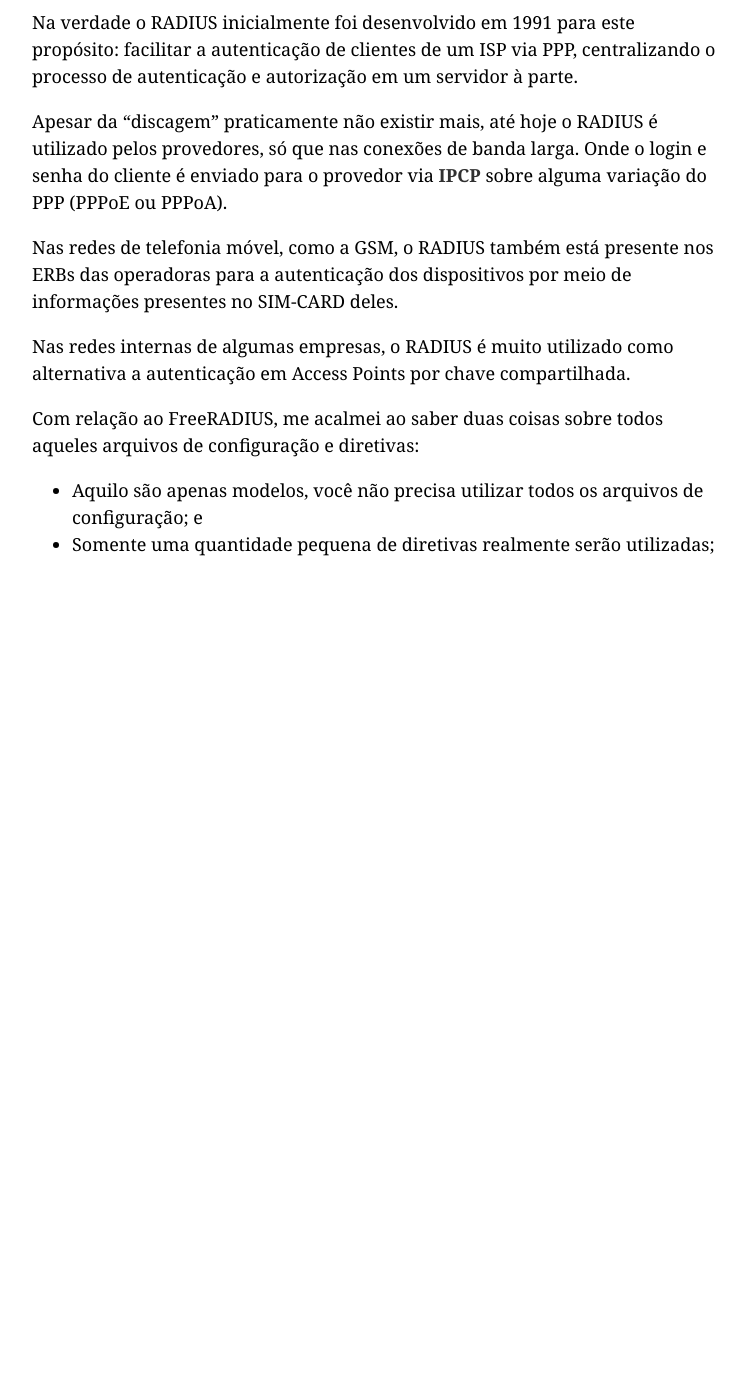
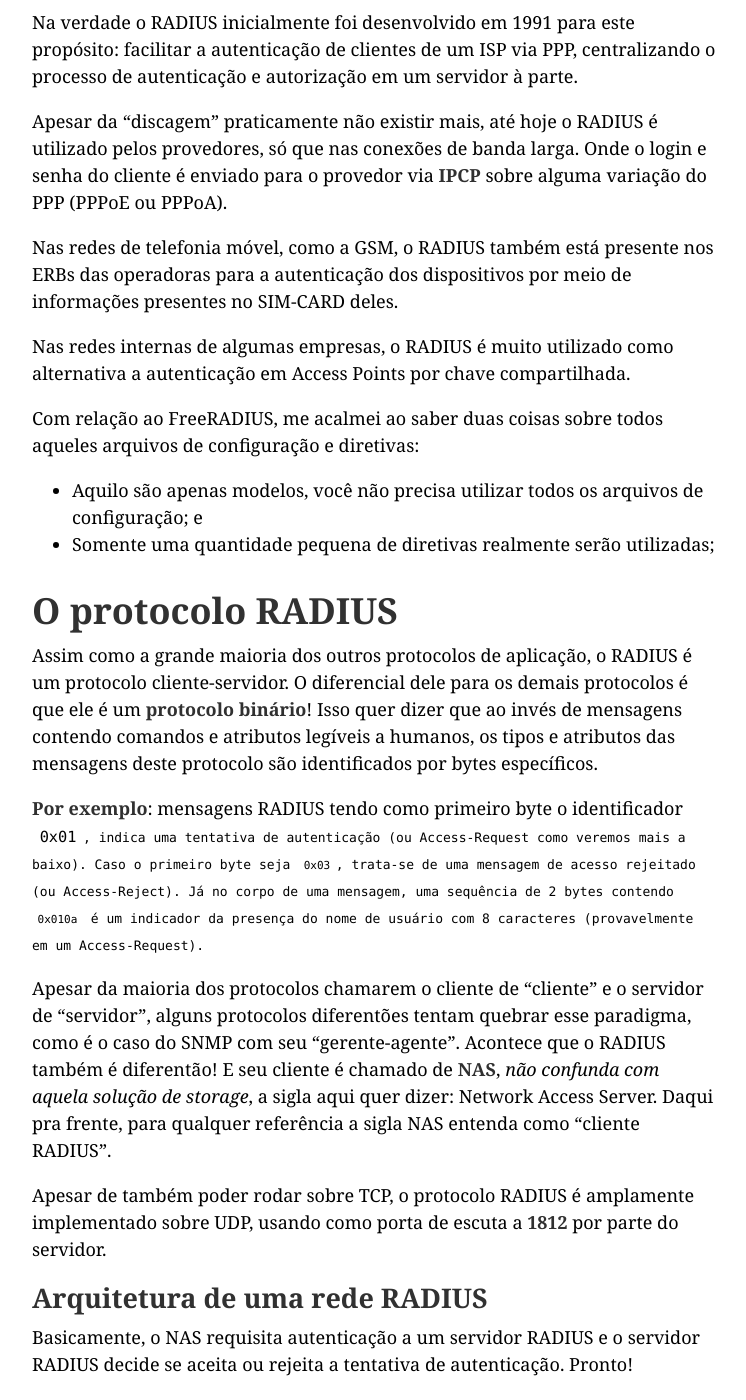
Before and after one commit to Kingm0b/jekyll-minimal-theme, a Jekyll site: the page built from _posts/2017-01-21-entendendo-freeradius.md, in a window 1280 px wide and 1400 px high, scrolled down 1684 px. Shown: the whole window, without its empty margins (266-1012 px from the left). Built offline with Jekyll 4.4.1, drawn with Linux system fonts in a browser that asks for light colours; before the commit the page ends 2314 px from its top, so only the background shows below that; some of the changed text lies outside the part shown.

Commit message:
Add files via upload

```diff
--- a/_posts/2017-01-21-entendendo-freeradius.md
+++ b/_posts/2017-01-21-entendendo-freeradius.md
@@ -49,3 +49,25 @@
 
 * Aquilo são apenas modelos, você não precisa utilizar todos os arquivos de configuração; e
 * Somente uma quantidade pequena de diretivas realmente serão utilizadas;
+
+
+# O protocolo RADIUS
+
+Assim como a grande maioria dos outros protocolos de aplicação, o RADIUS é um protocolo cliente-servidor. O diferencial dele para os demais protocolos é que ele é um **protocolo binário**! Isso quer dizer que ao invés de mensagens contendo comandos e atributos legíveis a humanos, os tipos e atributos das mensagens deste protocolo são identificados por bytes específicos.
+
+**Por exemplo**: mensagens RADIUS tendo como primeiro byte o identificador <code>0x01<code>, indica uma tentativa de autenticação (ou Access-Request como veremos mais a baixo). Caso o primeiro byte seja <code>0x03</code>, trata-se de uma mensagem de acesso rejeitado (ou Access-Reject). Já no corpo de uma mensagem, uma sequência de 2 bytes contendo <code>0x010a</code> é um indicador da presença do nome de usuário com 8 caracteres (provavelmente em um Access-Request).
+
+Apesar da maioria dos protocolos chamarem o cliente de "cliente" e o servidor de "servidor", alguns protocolos diferentões tentam quebrar esse paradigma, como é o caso do SNMP com seu "gerente-agente". Acontece que o RADIUS também é diferentão! E seu cliente é chamado de **NAS**, *não confunda com aquela solução de storage*, a sigla aqui quer dizer: Network Access Server. Daqui pra frente, para qualquer referência a sigla NAS entenda como "cliente RADIUS".
+
+Apesar de também poder rodar sobre TCP, o protocolo RADIUS é amplamente implementado sobre UDP, usando como porta de escuta a **1812** por parte do servidor.
+
+## Arquitetura de uma rede RADIUS
+
+Basicamente, o NAS requisita autenticação a um servidor RADIUS e o servidor RADIUS decide se aceita ou rejeita a tentativa de autenticação. Pronto!
+
+Acontece que nem sempre o NAS é um simples cliente final. Na parte maior dos casos ele é um intermediário entre um dispositivo final e o servidor RADIUS. Como uma imagem vale mais que mil palavras, vejam a seguinte ilustração:
+
+
+Na perspectiva do dispositivo do usuário (um notebook, smartphone, tablet, roteador SOHO, e etc, por exemplo) ele não faz ideia da existência de um servidor RADIUS, o interesse dele é apenas ter a permissão concedida para usufruir da rede (ou outro recurso requisitado). Cabe ao equipamento responsável por liberar acesso ao cliente "tercerizar" a autenticação, repassando as credenciais fornecidas pelo cliente ao servidor RADIUS (utilizando aqui o protocolo RADIUS). O servidor RADIUS, por sua vez, irá aceitar ou rejeitar a autenticação, informando isto ao dispositivo intermediário, que por sua vez irá conceder ou negar acesso ao cliente da maneira como a autenticação foi solicitada (via PPP, 802.1x, HTTP, módulo PAM!!!, que seja).
+
+Em redes muito grandes, onde o volume de "Access-Request's" são intensos, uma boa prática é utilizar vários servidores em round-robin para balanceamento de carga, ou uma hierarquia de servidores proxys RADIUS para aliviar o(s) servidor(es) principal(is). Veja a imagem:
```
